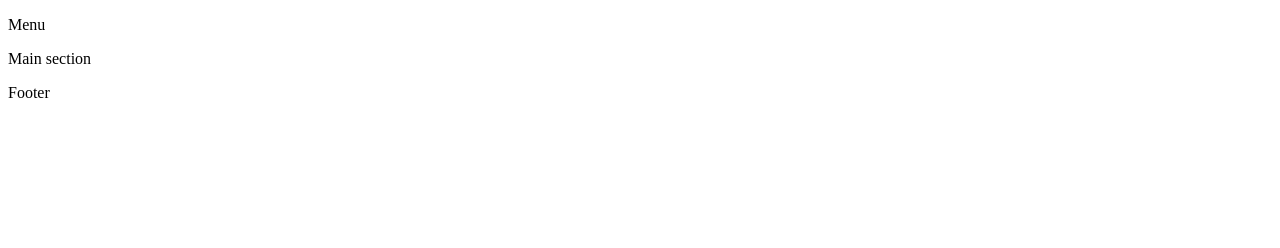
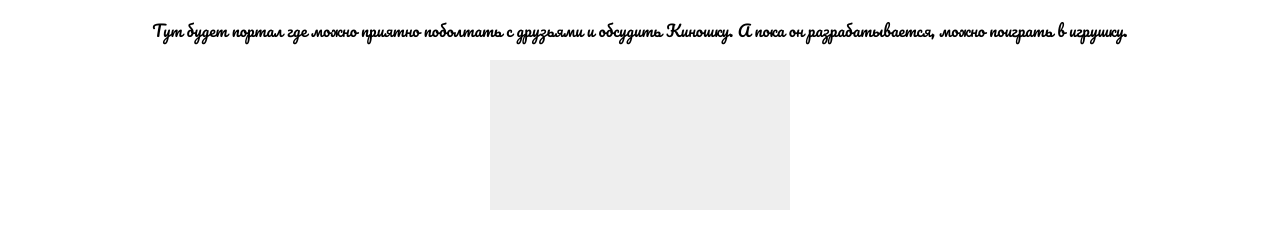
Before and after one commit to aaorlovsky/aaorlovsky.github.io, a plain HTML site: page index.html in a window 1280 px wide. Drawn offline with Linux system fonts and the light colour scheme.

Commit message:
Make basics for the project

```diff
--- a/index.html
+++ b/index.html
@@ -4,17 +4,19 @@
     <meta charset="UTF-8" />
     <meta http-equiv="X-UA-Compatible" content="IE=edge" />
     <meta name="viewport" content="width=device-width, initial-scale=1.0" />
-    <title>Мысли о кино</title>
+    <link rel="stylesheet" href="styles.css" />
+    <title>Киношка</title>
   </head>
   <body>
     <header>
-      <p>Menu</p>
+      <p>
+        Тут будет портал где можно приятно поболтать с друзьями и обсудить
+        Киношку. А пока он разрабатывается, можно поиграть в игрушку.
+      </p>
     </header>
     <main>
-      <p>Main section</p>
+      <canvas></canvas>
     </main>
-    <footer>
-      <p>Footer</p>
-    </footer>
+    <footer></footer>
   </body>
 </html>
--- /dev/null
+++ b/styles.css
@@ -0,0 +1,16 @@
+@import url("https://fonts.googleapis.com/css2?family=Pacifico&display=swap");
+
+p {
+  text-align: center;
+  font-family: "Pacifico", sans-serif;
+}
+
+main {
+  padding: 0;
+  margin: 0;
+}
+canvas {
+  background: #eee;
+  display: block;
+  margin: 0 auto;
+}
```
Also changed, not shown: tasks.txt.
